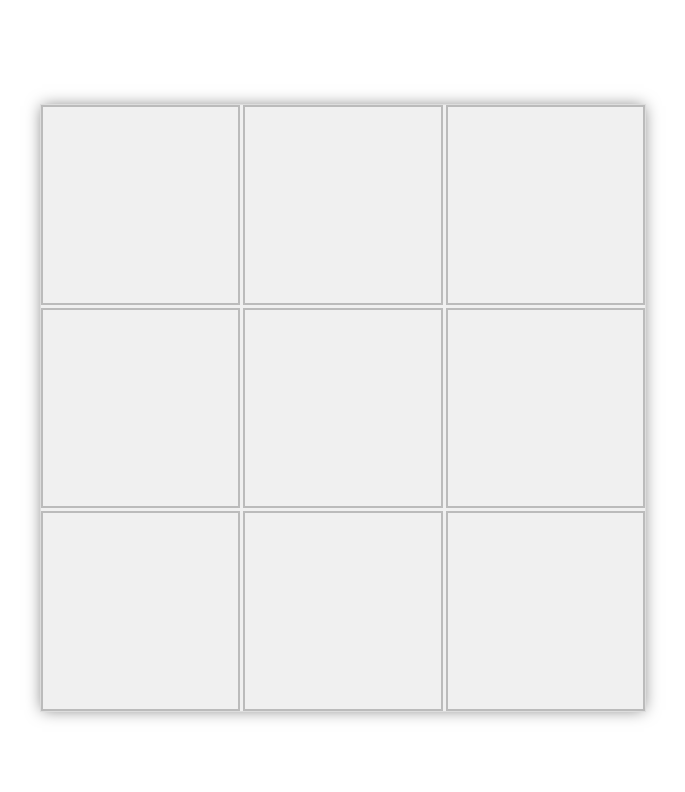
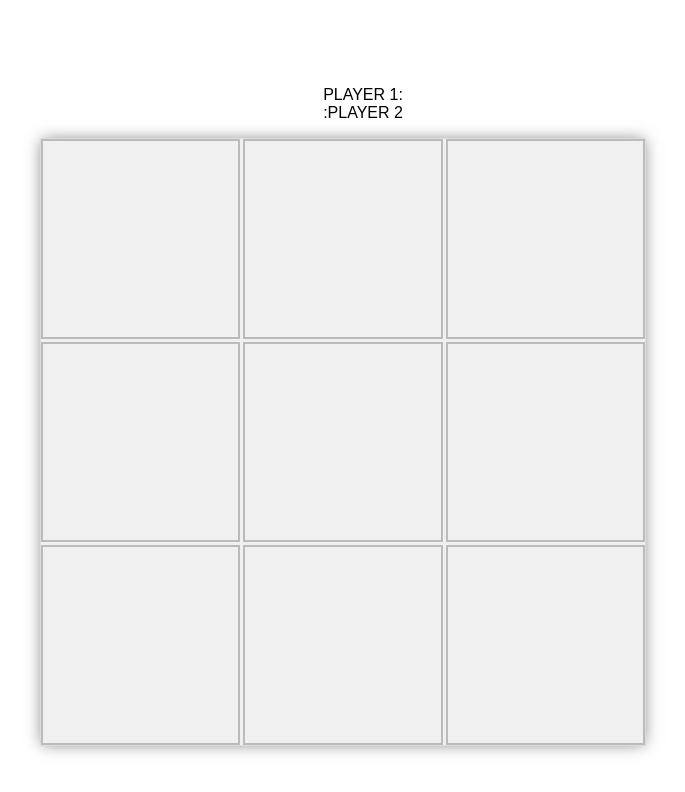
Before and after one commit to jacekroszkowiakdev/ticTacToe, a plain HTML site: page index.html in a window 1280 px wide. Shown: the whole page, without its empty margins (297-982 px from the left). Drawn offline with Linux system fonts and the light colour scheme.

Commit message:
work on scoreboard started

```diff
--- a/app.css
+++ b/app.css
@@ -9,6 +9,14 @@ body {
     flex-direction: column;
     align-items: center;
     justify-content: center;
+}
+
+ul {
+    display: inline-block;
+}
+
+li {
+    display: inline-block;
 }
 
 .board {
--- a/index.html
+++ b/index.html
@@ -14,6 +14,16 @@
         />
         <script defer src="app.js"></script>
     </head>
+    <header class="main-header">
+        <nav class="game-score">
+            <ul class="game-score__items">
+                <li>PLAYER 1:</li>
+                <div class="game-score_player1"></div>
+                <div class="game-score_player2"></div>
+                <li>:PLAYER 2</li>
+            </ul>
+        </nav>
+    </header>
     <body>
         <button class="play-again hidden">PLAY AGAIN</button>
         <div class="board">
```
